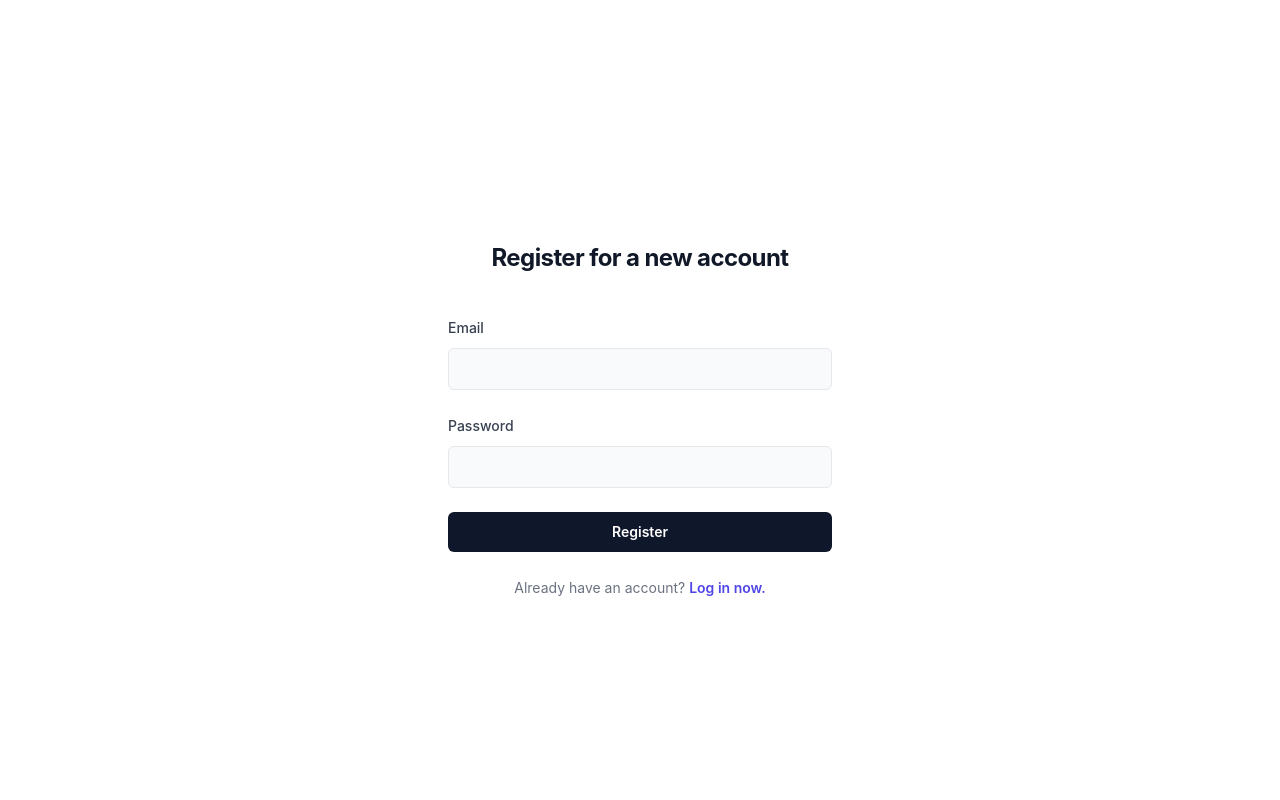
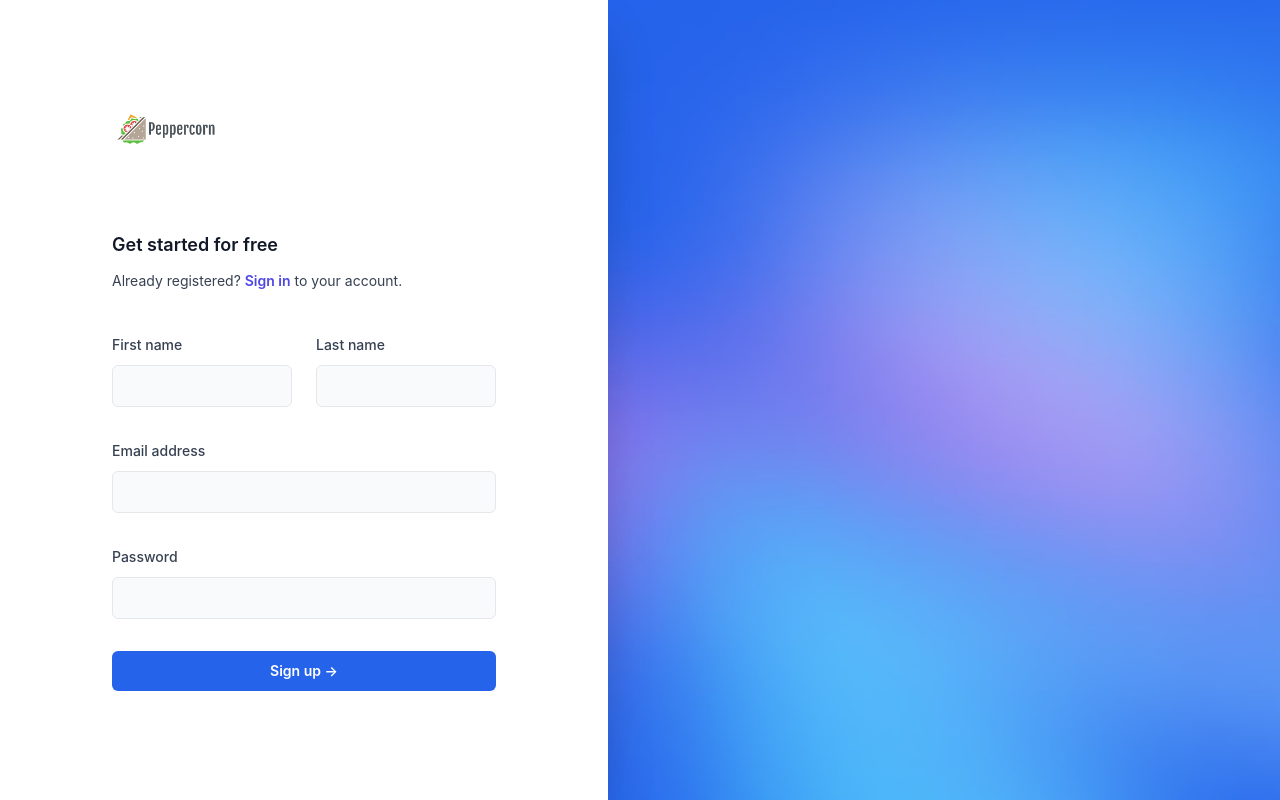
Before and after one commit to khaosophy/peppercorn, a Next.js app: page /register in a window 1280 px wide. Built offline with nearby package versions, Linux system fonts and the light colour scheme; no server answers.

Commit message:
register page UI

```diff
--- /dev/null
+++ b/src/pages/old-register.js
@@ -0,0 +1,68 @@
+'use client';
+import { useState } from 'react';
+import { useRouter } from 'next/router';
+import routes from '../routes.config';
+import supabase from '../lib/supabase';
+import TextField from '../components/TextField';
+import Button from '../components/Button';
+import Link from '../components/Link';
+
+export default function Register() {
+  const router = useRouter();
+  const [ email, setEmail ] = useState('');
+  const [ password, setPassword ] = useState(''); // TODO: password should be at least six characters long
+
+  const handleRegistration = async (e) => {
+    e.preventDefault();
+    console.log('registering...');
+
+    const { data, error } = await supabase.auth.signUp({ email, password });
+
+    if (error) {
+      /* TODO: display error */
+      return console.error(error);
+    }
+
+    console.log(data);
+    router.push(routes.home);
+  }
+
+  return (
+    <main className="flex min-h-full flex-col justify-center px-6 py-12 lg:px-8">
+      <h2 className="mt-10 text-center text-2xl font-bold leading-9 tracking-tight text-gray-900">
+        Register for a new account
+      </h2>
+
+      <div className="mt-10 sm:mx-auto sm:w-full sm:max-w-sm">
+        <form className="space-y-6" onSubmit={handleRegistration}>
+          <TextField
+            id="register-email"
+            type="email"
+            label="Email"
+            value={email}
+            onChange={(e) => setEmail(e.target.value)}
+            required
+          />
+          <TextField
+            id="register-password"
+            type="password"
+            label="Password"
+            value={password}
+            onChange={(e) => setPassword(e.target.value)}
+            required
+          />
+          <Button className="flex w-full justify-center">
+            Register
+          </Button>
+        </form>
+
+        <p className="mt-6 text-center text-sm text-gray-500">
+          Already have an account?{' '}
+          <Link href={routes.login}>
+            Log in now.
+          </Link>
+        </p>
+      </div>
+    </main>
+  )
+}
--- a/src/pages/register.js
+++ b/src/pages/register.js
@@ -1,22 +1,29 @@
-'use client';
 import { useState } from 'react';
 import { useRouter } from 'next/router';
+import Head from 'next/head';
+
 import routes from '../routes.config';
 import supabase from '../lib/supabase';
-import TextField from '../components/TextField';
-import Button from '../components/Button';
-import Link from '../components/Link';
+
+import Link from '@/components/Link';
+import AuthLayout from '@/components/AuthLayout';
+import Button from '@/components/Button';
+import TextField from '@/components/TextField';
+import Logo from '@/components/Logo';
 
 export default function Register() {
   const router = useRouter();
   const [ email, setEmail ] = useState('');
   const [ password, setPassword ] = useState(''); // TODO: password should be at least six characters long
+  const [ firstName, setFirstName ] = useState('');
+  const [ lastName, setLastName ] = useState('');
 
   const handleRegistration = async (e) => {
     e.preventDefault();
     console.log('registering...');
 
     const { data, error } = await supabase.auth.signUp({ email, password });
+    /* TODO: save first and last name to database */
 
     if (error) {
       /* TODO: display error */
@@ -27,42 +34,93 @@ export default function Register() {
     router.push(routes.home);
   }
 
+  /* TODO: fonts not working, SHOULD display Inter and Lexend, but instead displays system font */
   return (
-    <main className="flex min-h-full flex-col justify-center px-6 py-12 lg:px-8">
-      <h2 className="mt-10 text-center text-2xl font-bold leading-9 tracking-tight text-gray-900">
-        Register for a new account
-      </h2>
-
-      <div className="mt-10 sm:mx-auto sm:w-full sm:max-w-sm">
-        <form className="space-y-6" onSubmit={handleRegistration}>
+    <>
+      <Head>
+        <title>Sign Up | TaxPal</title>
+      </Head>
+      <AuthLayout>
+        <div className="flex flex-col">
+          <Link href="/" aria-label="Home">
+            <Logo className="h-10 w-auto" width={110} height={40} />
+          </Link>
+          <div className="mt-20">
+            <h2 className="text-lg font-semibold text-gray-900">
+              Get started for free
+            </h2>
+            <p className="mt-2 text-sm text-gray-700">
+              Already registered?{' '}
+              <Link
+                href="/login"
+                className="font-medium text-blue-600 hover:underline"
+              >
+                Sign in
+              </Link>{' '}
+              to your account.
+            </p>
+          </div>
+        </div>
+        <form
+          className="mt-10 grid grid-cols-1 gap-x-6 gap-y-8 sm:grid-cols-2"
+          onSubmit={handleRegistration}
+        >
           <TextField
-            id="register-email"
-            type="email"
-            label="Email"
-            value={email}
-            onChange={(e) => setEmail(e.target.value)}
+            label="First name"
+            id="first_name"
+            name="first_name"
+            type="text"
+            value={firstName}
+            onChange={(e) => setFirstName(e.target.value)}
+            autoComplete="given-name"
             required
           />
           <TextField
-            id="register-password"
+            label="Last name"
+            id="last_name"
+            name="last_name"
+            type="text"
+            value={lastName}
+            onChange={(e) => setLastName(e.target.value)}
+            autoComplete="family-name"
+            required
+          />
+          <TextField
+            className="col-span-full"
+            label="Email address"
+            id="email"
+            name="email"
+            type="email"
+            value={email}
+            onChange={(e) => setEmail(e.target.value)}
+            autoComplete="email"
+            required
+          />
+          <TextField
+            className="col-span-full"
+            label="Password"
+            id="password"
+            name="password"
             type="password"
-            label="Password"
             value={password}
             onChange={(e) => setPassword(e.target.value)}
+            autoComplete="new-password"
             required
           />
-          <Button className="flex w-full justify-center">
-            Register
-          </Button>
+          <div className="col-span-full">
+            <Button
+              type="submit"
+              variant="solid"
+              color="blue"
+              className="w-full"
+            >
+              <span>
+                Sign up <span aria-hidden="true">&rarr;</span>
+              </span>
+            </Button>
+          </div>
         </form>
-
-        <p className="mt-6 text-center text-sm text-gray-500">
-          Already have an account?{' '}
-          <Link href={routes.login}>
-            Log in now.
-          </Link>
-        </p>
-      </div>
-    </main>
+      </AuthLayout>
+    </>
   )
 }
```
